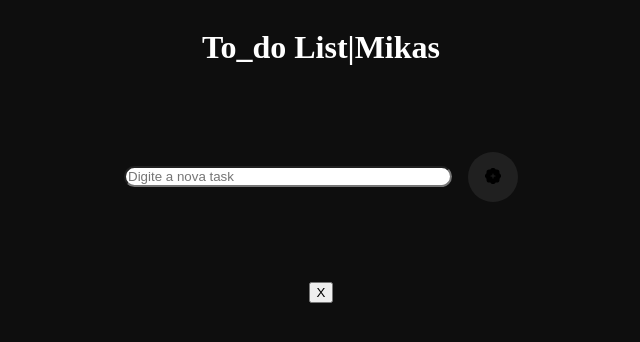
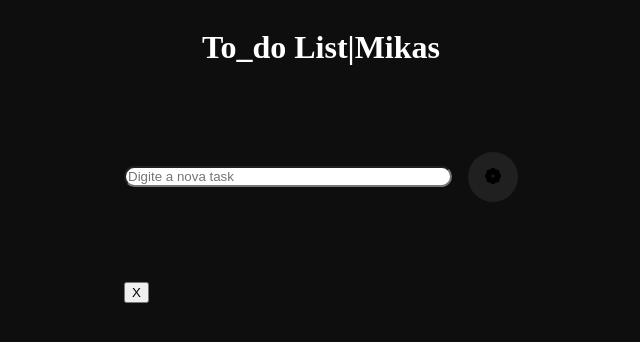
Before and after one commit to MaykeWillyan/td_list, a plain HTML site: page index.html in a window 1280 px wide. Shown: the whole page, without its empty margins (319-959 px from the left). Drawn offline with Linux system fonts and the light colour scheme.

Commit message:
atualização 2

```diff
--- a/index.html
+++ b/index.html
@@ -22,7 +22,7 @@
         </div>
         <div class="content-body"><!-- lista-->
             <ul id="list">
-                <li><button>X</button></li>
+                <li><button id="remove_task">X</button></li>
             </ul>
         </div>
     </div>
--- a/style.css
+++ b/style.css
@@ -64,7 +64,7 @@ body{
     font-size: 1.4rem;
     text-transform:capitalize;
     display: flex;
-    justify-content: space-around;
+    justify-content: space-between;
 }
 
 #input_newtask{
```
